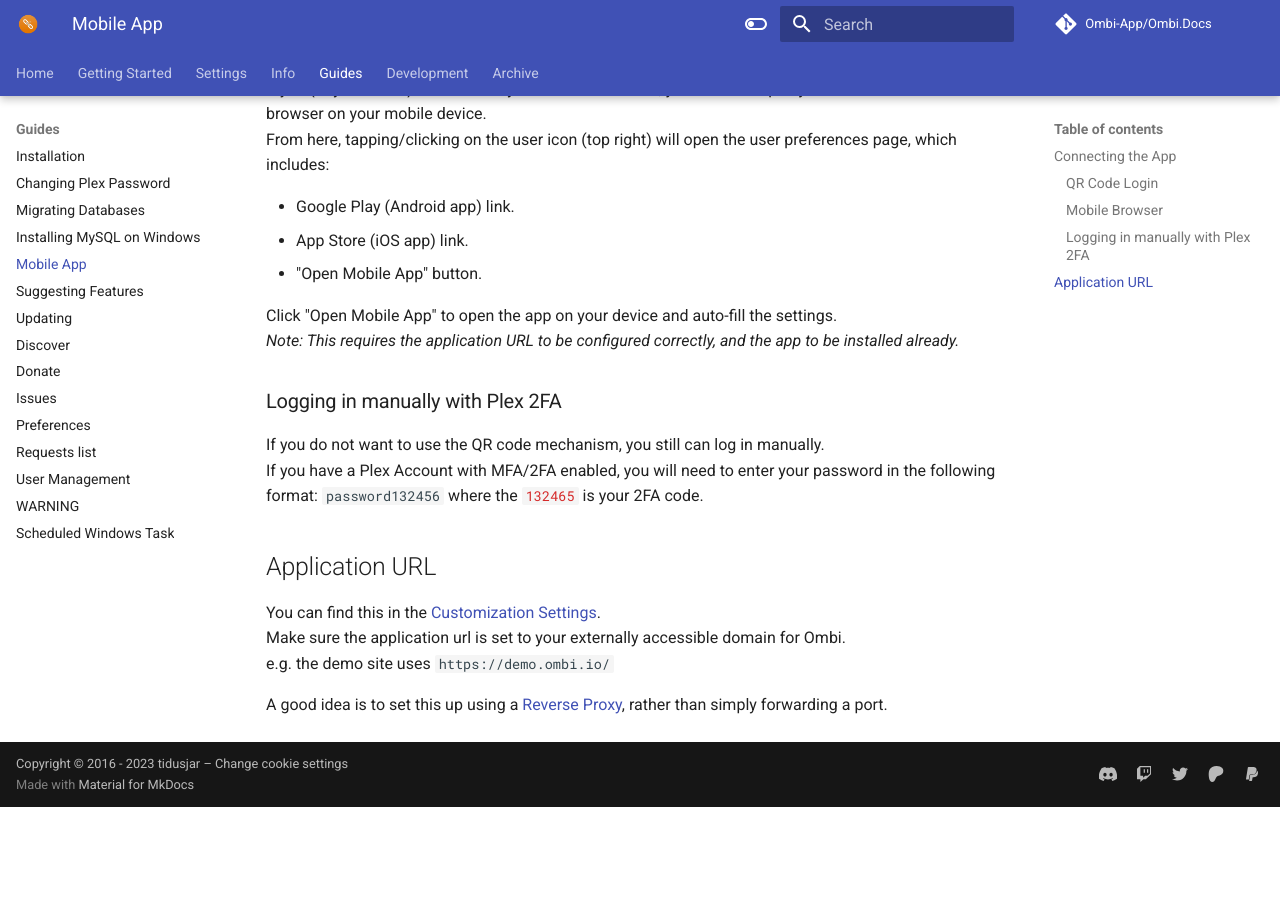
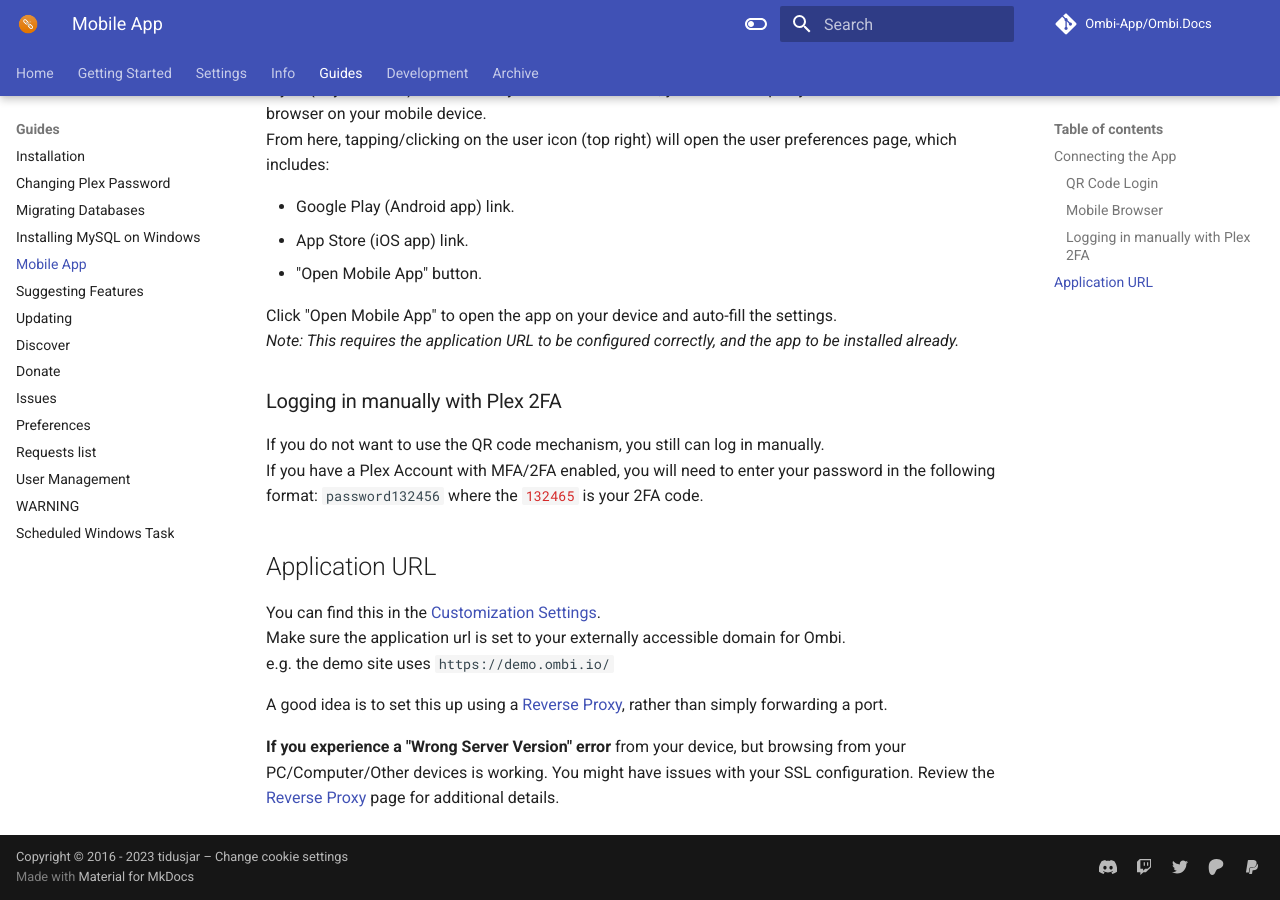
Before and after one commit to Ombi-app/Ombi.Docs, an MkDocs documentation site: the page built from docs/guides/mobile-app.md, in a window 1280 px wide and 900 px high, scrolled down 561 px. Built offline with MkDocs 1.6.1 and Material for MkDocs 9.7.7, drawn with Linux system fonts in a browser that asks for light colours; comment, search, counter and statistics services are not loaded; before the commit the page ends 1368 px from its top, so only the background shows below that.

Commit message:
Update mobile-app.md (#2)
update to include hint about "Wrong Server Version" error on known good server/matching version

```diff
--- a/docs/guides/mobile-app.md
+++ b/docs/guides/mobile-app.md
@@ -35,3 +35,6 @@
 e.g. the demo site uses `https://demo.ombi.io/`
 
 A good idea is to set this up using a [Reverse Proxy](../../info/reverse-proxy), rather than simply forwarding a port.
+
+**If you experience a "Wrong Server Version" error** from your device, but browsing from your PC/Computer/Other devices is working.  You might have issues with your SSL configuration.
+Review the [Reverse Proxy](../../info/reverse-proxy) page for additional details.
```
